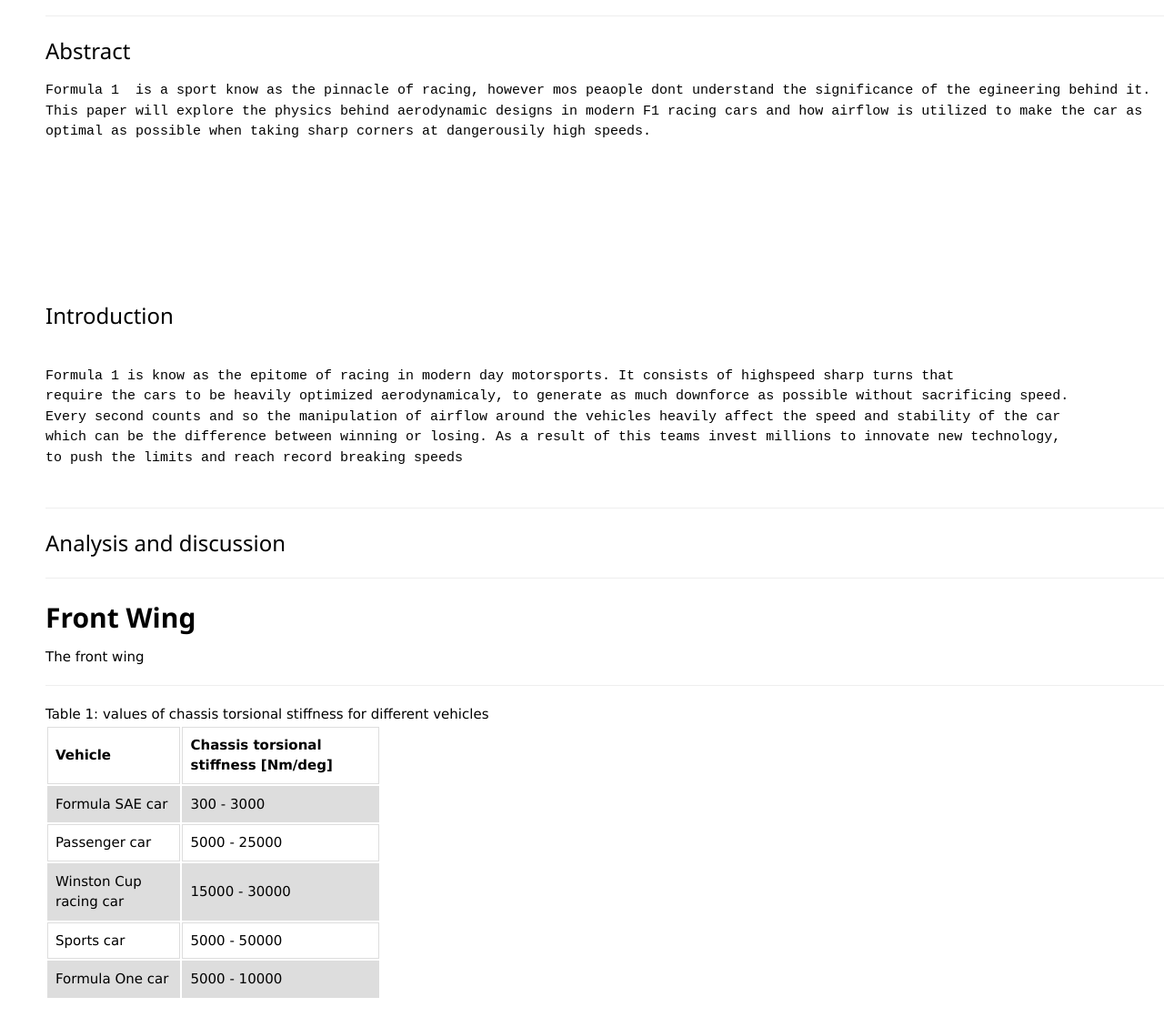
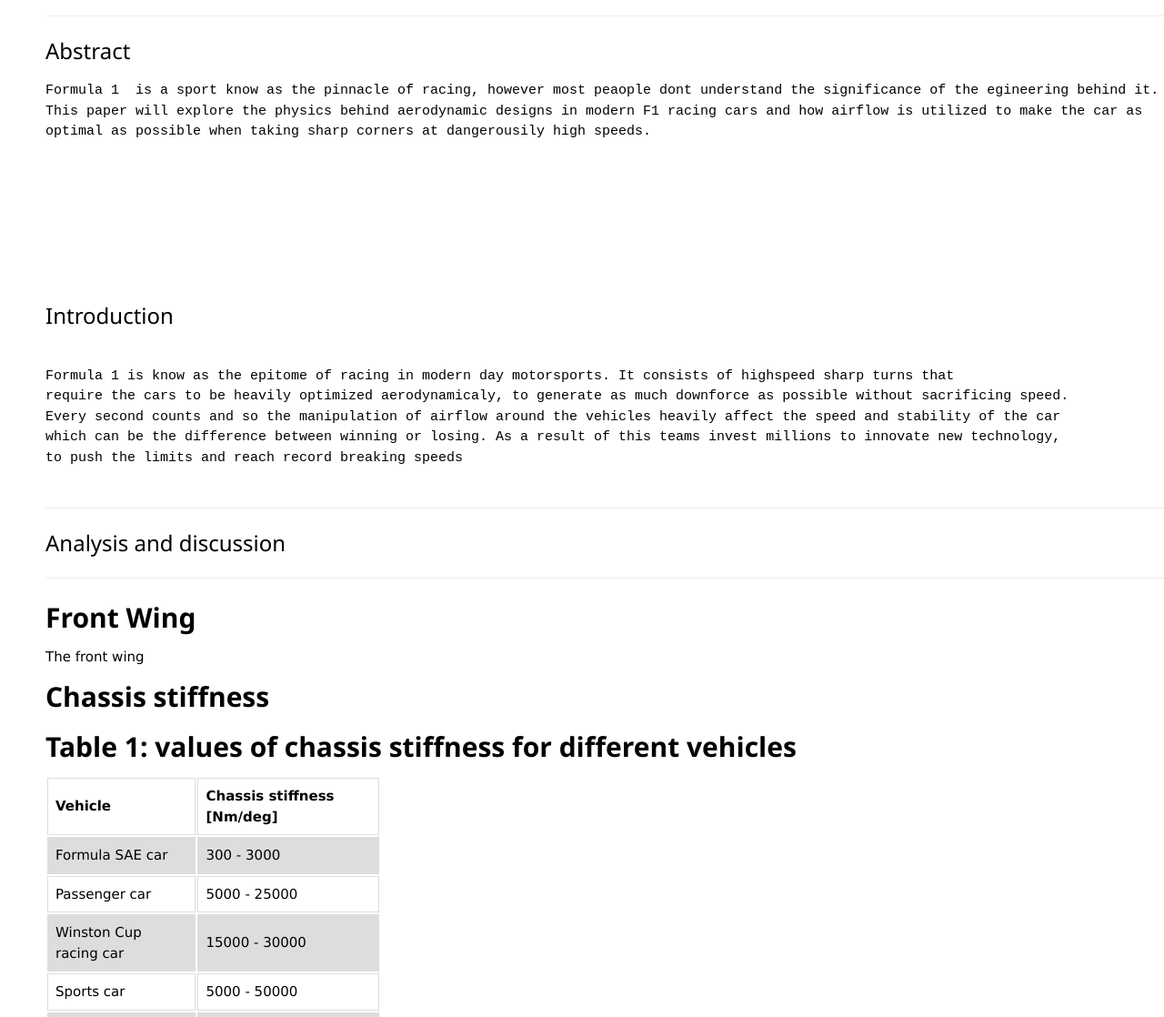
Before and after one commit to EPSFY6936802/FY6936802, a plain HTML site: page index.html in a window 1280 px wide. Shown: the part 766-1884 px from the top of the page at 91% size. Drawn offline with nearby package versions, Linux system fonts and the light colour scheme.

Commit message:
Update index.html

```diff
--- a/index.html
+++ b/index.html
@@ -96,7 +96,7 @@
 <h3 id="Abstract">Abstract</h3>
     <p>
      <pre>
-Formula 1  is a sport know as the pinnacle of racing, however mos peaople dont understand the significance of the egineering behind it.
+Formula 1  is a sport know as the pinnacle of racing, however most peaople dont understand the significance of the egineering behind it.
 This paper will explore the physics behind aerodynamic designs in modern F1 racing cars and how airflow is utilized to make the car as
 optimal as possible when taking sharp corners at dangerousily high speeds.
 
@@ -141,21 +141,35 @@
 
 
 
-    </p>
 
 
-   </hr>
+
+
+
+
+
+
+
+
+
+
+
+
+
+
+
+   <h2 style=”font-family:calibri:”><b>Chassis stiffness</b></h2>
+
 
 <table>
 
 
 <tr>
   <th>Vehicle</th>
- <th>Chassis torsional stiffness
+ <th>Chassis  stiffness
 [Nm/deg]</th>
- <hr>
- Table 1: values of chassis torsional stiffness for different vehicles
-</hr>
+
+ <h2 style=”font-family:calibri:”><b>Table 1: values of chassis  stiffness for different vehicles</b></h2>
 
 </tr>
  <tr>
@@ -196,7 +210,10 @@
 
 
    </hr>
+ </p>
 
+
+   </hr>
 
 
 
```
